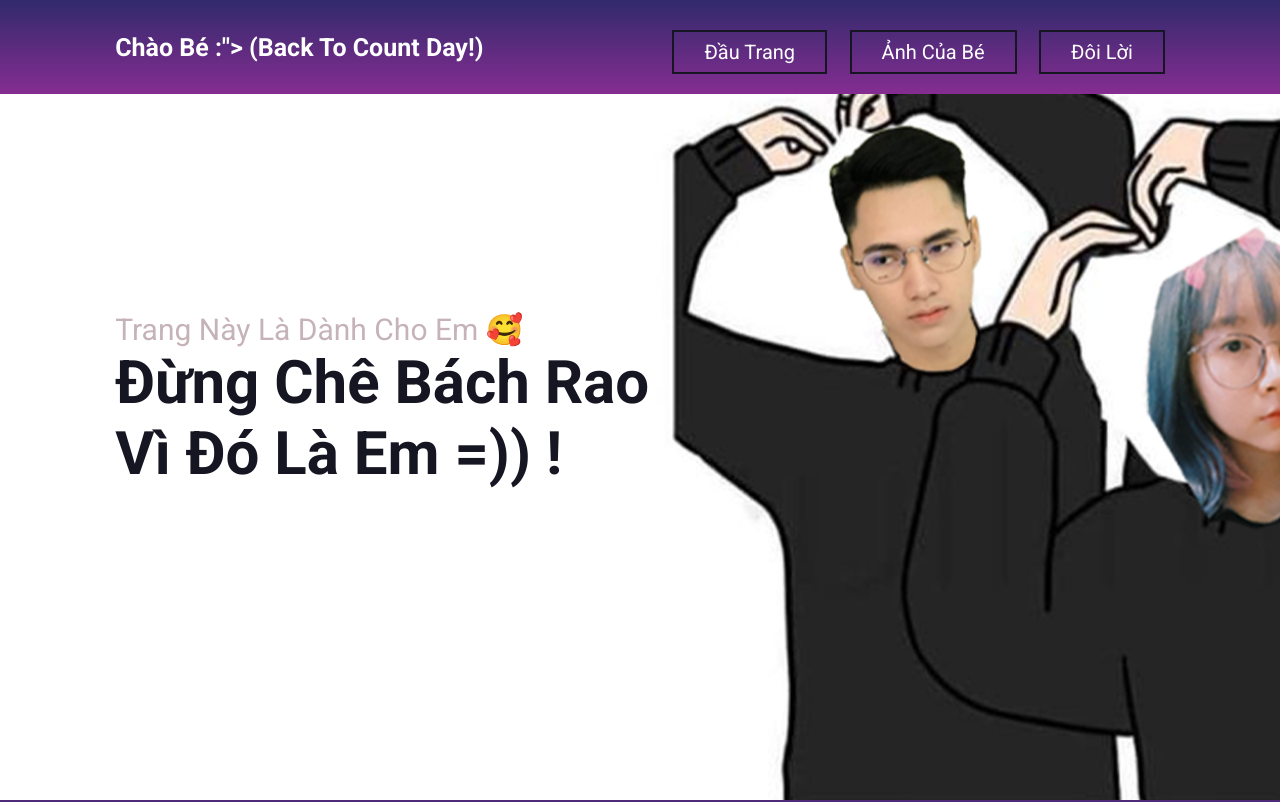
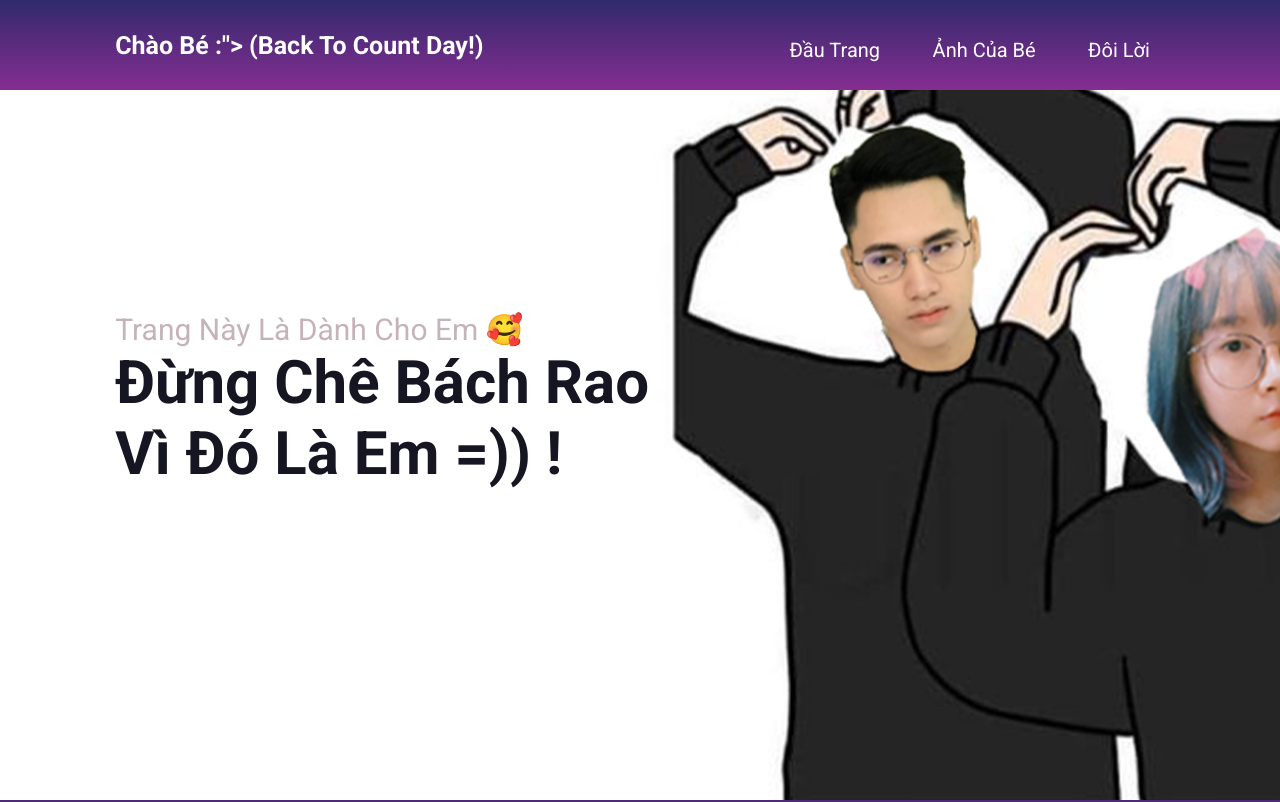
Before and after one commit to huynm2000/Count_Day, a plain HTML site: page memories.html in a window 1280 px wide. Shown: the top 802 px of the page. Drawn offline with Linux system fonts and the light colour scheme.

Commit message:
Update style_memories.css

```diff
--- a/style_memories.css
+++ b/style_memories.css
@@ -40,10 +40,9 @@ section {
 .btn {
   display: inline-block;
   margin-top: 1rem;
-  border: 0.2rem solid var(--black);
   color: var(--black);
   font-size: 1.7rem;
-  padding: 0.8rem 3rem;
+  padding: 0.8rem 1.5rem;
   cursor: pointer;
   background: none;
 }
@@ -113,7 +112,6 @@ header .navbar a:hover {
   background-size: cover;
   background-position: center;
   background-attachment: fixed;
-
 }
 
 .home .content span {
```
